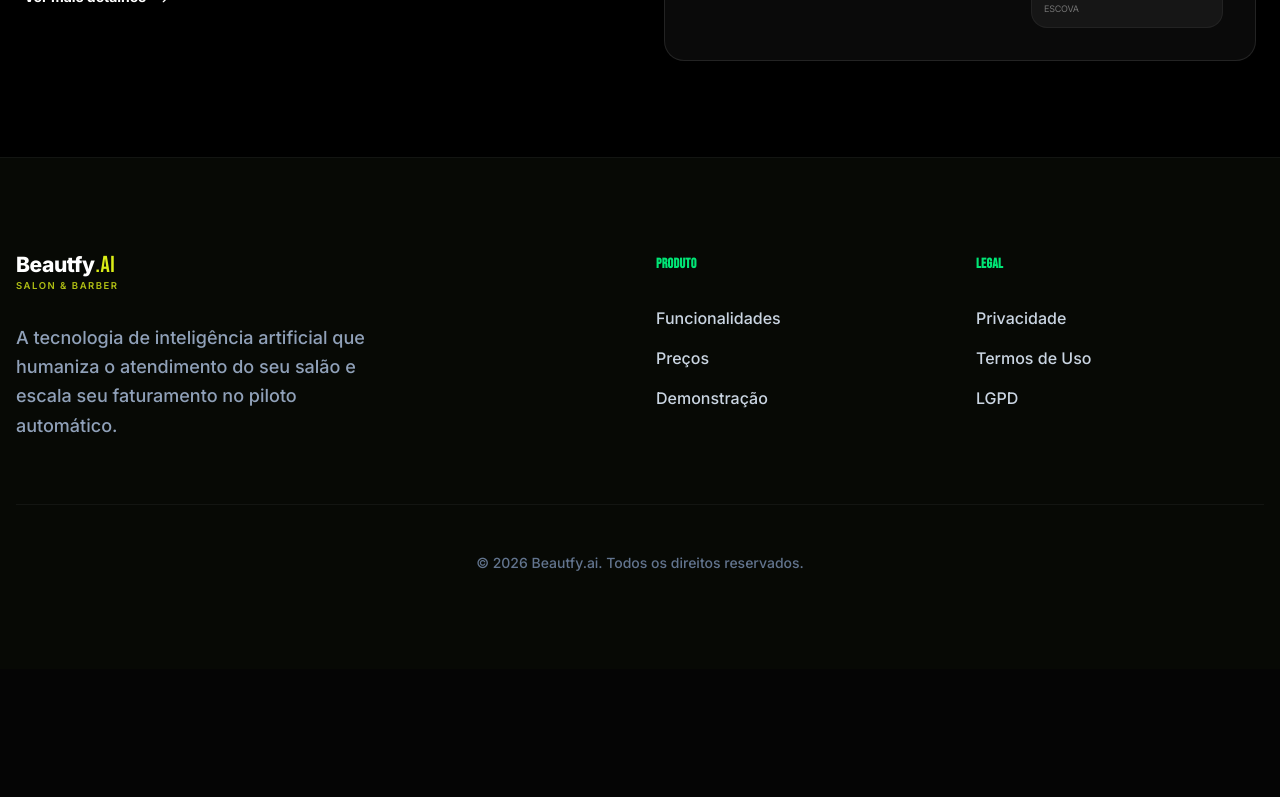
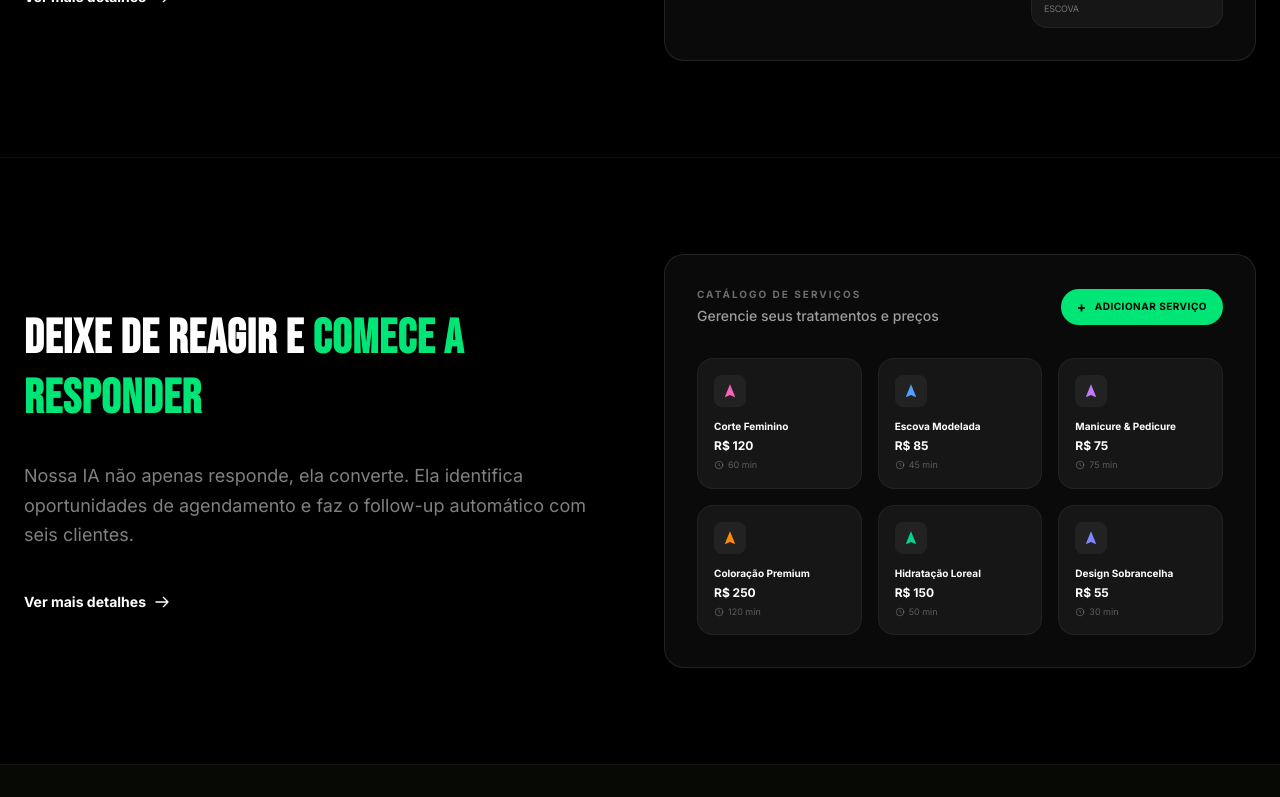
Before and after one commit to kokimotoprojetos/agendamentofacil, a Next.js app: page / in a window 1280 px wide. Shown: the part 3353-4150 px from the top of the page. Before the commit the page ends 4022 px from the top, so only its background shows below. Built offline with nearby package versions, Linux system fonts and the light colour scheme.

Commit message:
feat: add services catalog mockup and section to landing page

```diff
--- a/src/components/landing/Features.tsx
+++ b/src/components/landing/Features.tsx
@@ -1,7 +1,7 @@
 'use client';
 import React from 'react';
 import { motion } from 'framer-motion';
-import { DashboardMockup, ChatListMockup, CalendarMockup } from './Mockups';
+import { DashboardMockup, ChatListMockup, CalendarMockup, ServicesMockup } from './Mockups';
 
 interface FeatureSectionProps {
     title: string;
@@ -77,6 +77,13 @@ export const Features = () => {
                 description="Visualize todos os seus compromissos em um só lugar. Nossa IA organiza sua agenda, evita conflitos de horários e envia lembretes automáticos."
                 mockup={<CalendarMockup />}
             />
+            <FeatureSection
+                icon={<svg className="w-6 h-6" fill="none" viewBox="0 0 24 24" stroke="currentColor"><path strokeLinecap="round" strokeLinejoin="round" strokeWidth={2} d="M12 8v4l3 3m6-3a9 9 0 11-18 0 9 9 0 0118 0z" /></svg>}
+                title="Deixe de reagir e"
+                highlight="comece a responder"
+                description="Nossa IA não apenas responde, ela converte. Ela identifica oportunidades de agendamento e faz o follow-up automático com seis clientes."
+                mockup={<ServicesMockup />}
+            />
         </div>
     );
 };
--- a/src/components/landing/Mockups.tsx
+++ b/src/components/landing/Mockups.tsx
@@ -233,3 +233,48 @@ export const CalendarMockup = () => {
         </div>
     );
 };
+
+// --- Services Mockup ---
+export const ServicesMockup = () => {
+    return (
+        <div className="w-full rounded-2xl border border-white/10 bg-[#0a0a0a] p-8 shadow-2xl">
+            <div className="flex items-center justify-between mb-8">
+                <div>
+                    <div className="text-[10px] font-bold text-white/40 uppercase tracking-[0.2em] mb-1">Catálogo de Serviços</div>
+                    <div className="text-sm font-medium text-white/60">Gerencie seus tratamentos e preços</div>
+                </div>
+                <div className="px-4 py-2 rounded-full bg-[#00e676] text-black text-[10px] font-bold uppercase tracking-wider flex items-center gap-2 hover:brightness-110 transition-all cursor-pointer">
+                    <span className="text-sm">+</span> Adicionar Serviço
+                </div>
+            </div>
+
+            <div className="grid grid-cols-2 md:grid-cols-3 gap-4">
+                {[
+                    { name: 'Corte Feminino', price: 'R$ 120', time: '60 min', color: 'text-pink-400' },
+                    { name: 'Escova Modelada', price: 'R$ 85', time: '45 min', color: 'text-blue-400' },
+                    { name: 'Manicure & Pedicure', price: 'R$ 75', time: '75 min', color: 'text-purple-400' },
+                    { name: 'Coloração Premium', price: 'R$ 250', time: '120 min', color: 'text-orange-400' },
+                    { name: 'Hidratação Loreal', price: 'R$ 150', time: '50 min', color: 'text-emerald-400' },
+                    { name: 'Design Sobrancelha', price: 'R$ 55', time: '30 min', color: 'text-indigo-400' },
+                ].map((service, i) => (
+                    <div key={i} className="bg-white/5 border border-white/5 rounded-xl p-4 flex flex-col gap-3 relative group cursor-pointer hover:border-white/10 transition-all">
+                        <div className={`w-8 h-8 rounded-lg bg-white/5 flex items-center justify-center ${service.color}`}>
+                            <svg className="w-4 h-4" fill="currentColor" viewBox="0 0 24 24"><path d="M12 2L4.5 20.29l.71.71L12 18l6.79 3 .71-.71z" /></svg>
+                        </div>
+                        <div>
+                            <div className="text-[10px] font-bold text-white mb-1 truncate">{service.name}</div>
+                            <div className="text-xs font-bold text-white">{service.price}</div>
+                            <div className="text-[9px] text-white/30 flex items-center gap-1 mt-1">
+                                <svg className="w-2.5 h-2.5" fill="none" viewBox="0 0 24 24" stroke="currentColor"><path strokeLinecap="round" strokeLinejoin="round" strokeWidth={2} d="M12 8v4l3 3m6-3a9 9 0 11-18 0 9 9 0 0118 0z" /></svg>
+                                {service.time}
+                            </div>
+                        </div>
+                        <div className="absolute top-2 right-2 opacity-0 group-hover:opacity-100 transition-opacity">
+                            <svg className="w-3 h-3 text-white/20" fill="currentColor" viewBox="0 0 20 20"><path d="M11.414 10l2.828 2.828-1.414 1.414L10 11.414l-2.828 2.828-1.414-1.414L8.586 10 5.758 7.172l1.414-1.414L10 8.586l2.828-2.828 1.414 1.414L11.414 10z" /></svg>
+                        </div>
+                    </div>
+                ))}
+            </div>
+        </div>
+    );
+};
```
